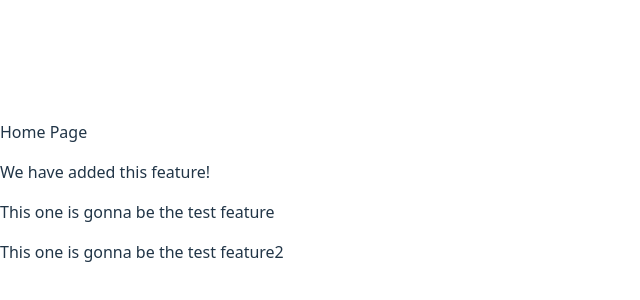
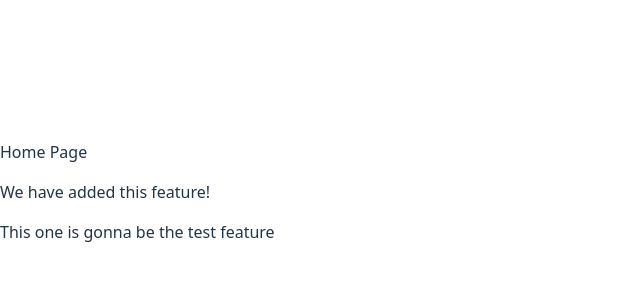
Before and after one commit to pawank505/testproject, a React app: page /home in a window 1280 px wide. Shown: the part 200-500 px from the top of the page, without its empty margins (0-640 px from the left). Built offline with nearby package versions, Linux system fonts and the light colour scheme; the HTML template or start-up script is replaced by a standard one.

Commit message:
SCRUM-20 Improvised code [auto-pr, taskcompleted, main]

```diff
--- a/src/components/Home.jsx
+++ b/src/components/Home.jsx
@@ -6,7 +6,6 @@ const Home = () => {
       Home Page
       <p>We have added this feature!</p>
       <p>This one is gonna be the test feature</p>
-      <p>This one is gonna be the test feature2</p>
     </div>
   );
 };
```
